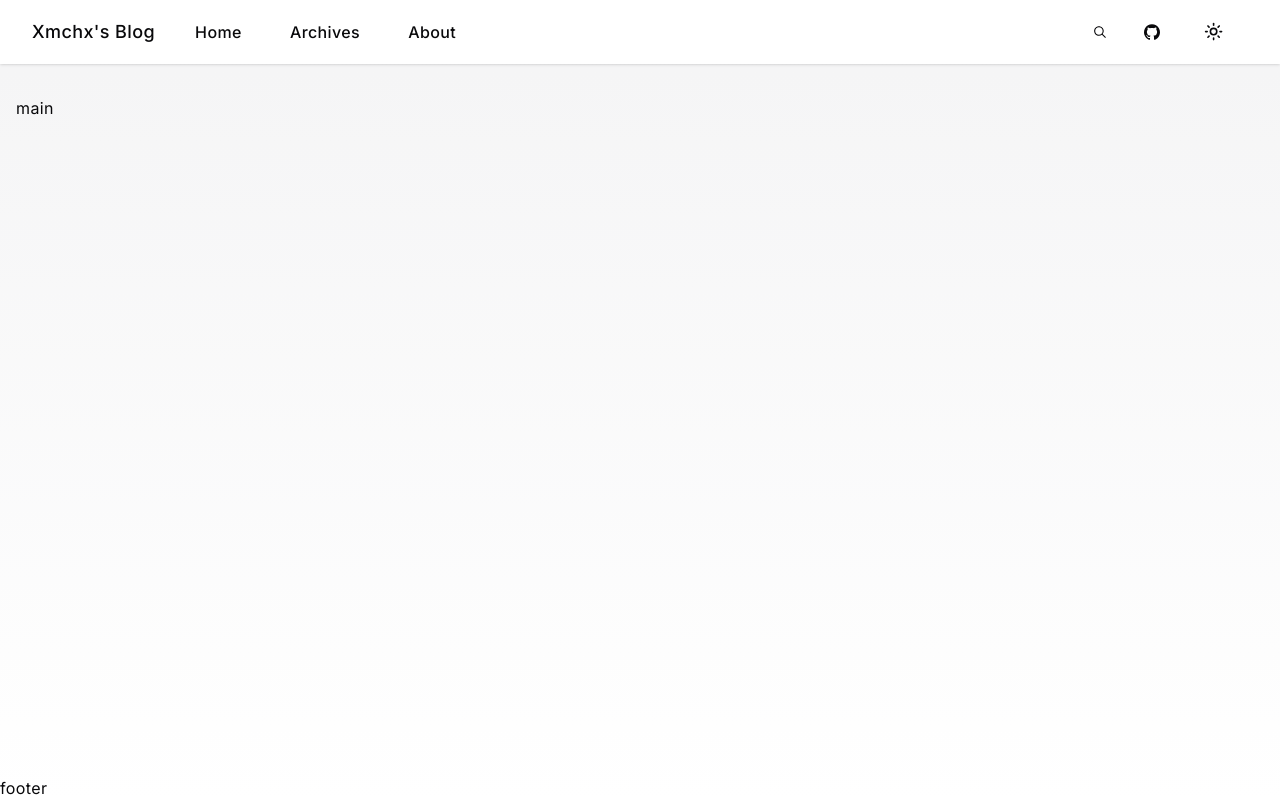
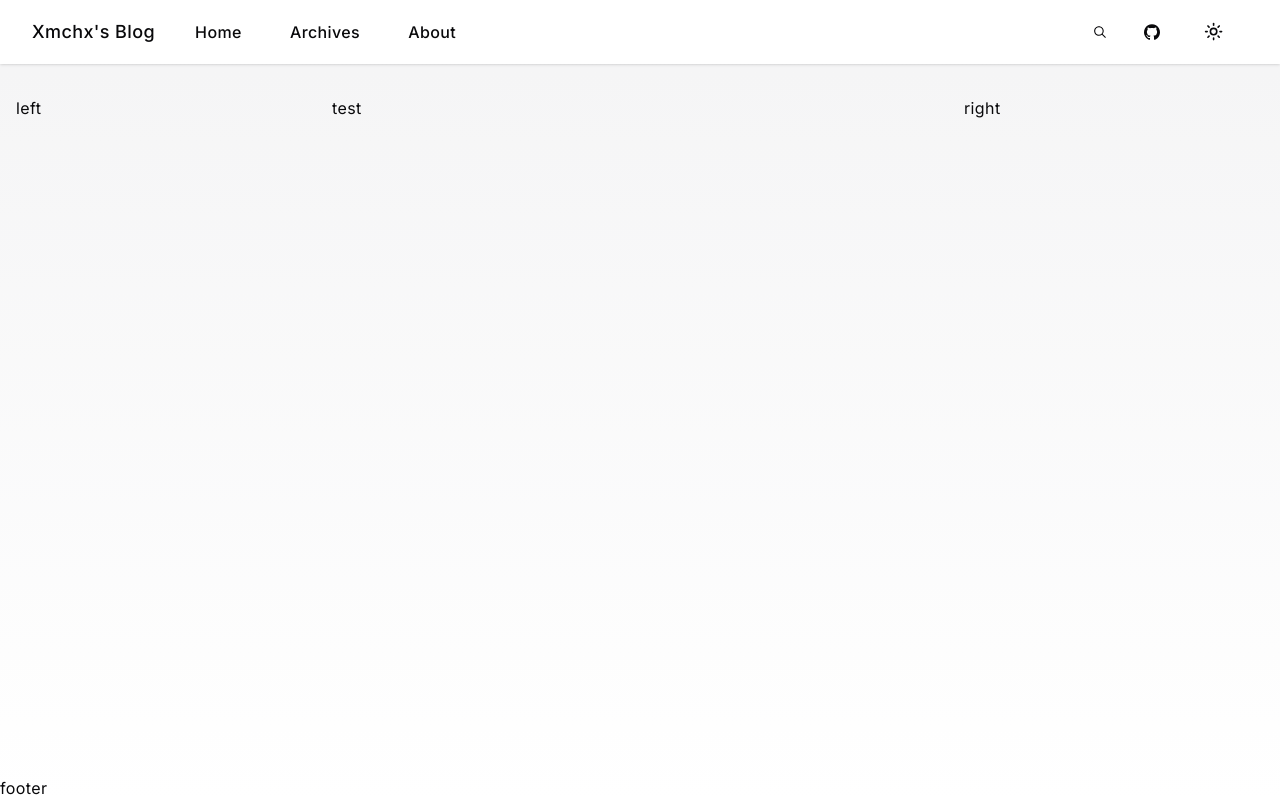
Before and after one commit to XmchxUp/blog, a Next.js app: page / in a window 1280 px wide. Built offline with nearby package versions, Linux system fonts and the light colour scheme.

Commit message:
feat: add 404 page

```diff
--- a/src/app/layout.tsx
+++ b/src/app/layout.tsx
@@ -30,7 +30,11 @@ export default function RootLayout({
         <BaseProvider>
           <div className="min-h-screen flex flex-col bg-gradient-to-b from-background-top to-background-bottom">
             <SiteHeader />
-            {children}
+            <main className="container text-foreground mx-auto py-4 md:py-8 grid grid-cols-2 md:grid-cols-3 lg:grid-cols-4 gap-4 flex-grow flex-shrink ">
+              <div className="col-span-2 order-0">{children}</div>
+              <aside className="-order-1 col-span-1">left</aside>
+              <aside className="order-1 col-span-1">right</aside>
+            </main>
             <SiteFooter />
           </div>
         </BaseProvider>
--- /dev/null
+++ b/src/app/not-found.tsx
@@ -0,0 +1,16 @@
+import { Button } from "@/components/ui/button";
+import Link from "next/link";
+
+export default function Custom404() {
+  return (
+    <div className="w-full flex flex-col items-center gap-8 py-16">
+      <div className="flex flex-col items-center gap-2">
+        <h2 className="text-4xl">404 Not Found</h2>
+        <p>Check the URL try again.</p>
+      </div>
+      <Link href="/" className="">
+        <Button>Go back home</Button>
+      </Link>
+    </div>
+  );
+}
--- a/src/app/page.tsx
+++ b/src/app/page.tsx
@@ -1,7 +1,3 @@
 export default function Main() {
-  return (
-    <main className="container text-foreground mx-auto py-4 md:py-8 grid grid-cols-2 md:grid-cols-3 lg:grid-cols-4 gap-4 flex-grow flex-shrink ">
-      main
-    </main>
-  );
+  return <div>test</div>;
 }
--- a/src/components/icons.tsx
+++ b/src/components/icons.tsx
@@ -1,22 +1,6 @@
 type IconProps = React.HTMLAttributes<SVGElement>;
 
 export const Icons = {
-  logo: (props: IconProps) => (
-    <svg
-      xmlns="http://www.w3.org/2000/svg"
-      viewBox="0 0 24 24"
-      fill="none"
-      stroke="currentColor"
-      strokeWidth="2"
-      strokeLinecap="round"
-      strokeLinejoin="round"
-      {...props}
-    >
-      <path d="M4 11a9 9 0 0 1 9 9" />
-      <path d="M4 4a16 16 0 0 1 16 16" />
-      <circle cx="5" cy="19" r="1" />
-    </svg>
-  ),
   twitter: (props: IconProps) => (
     <svg
       {...props}
```
